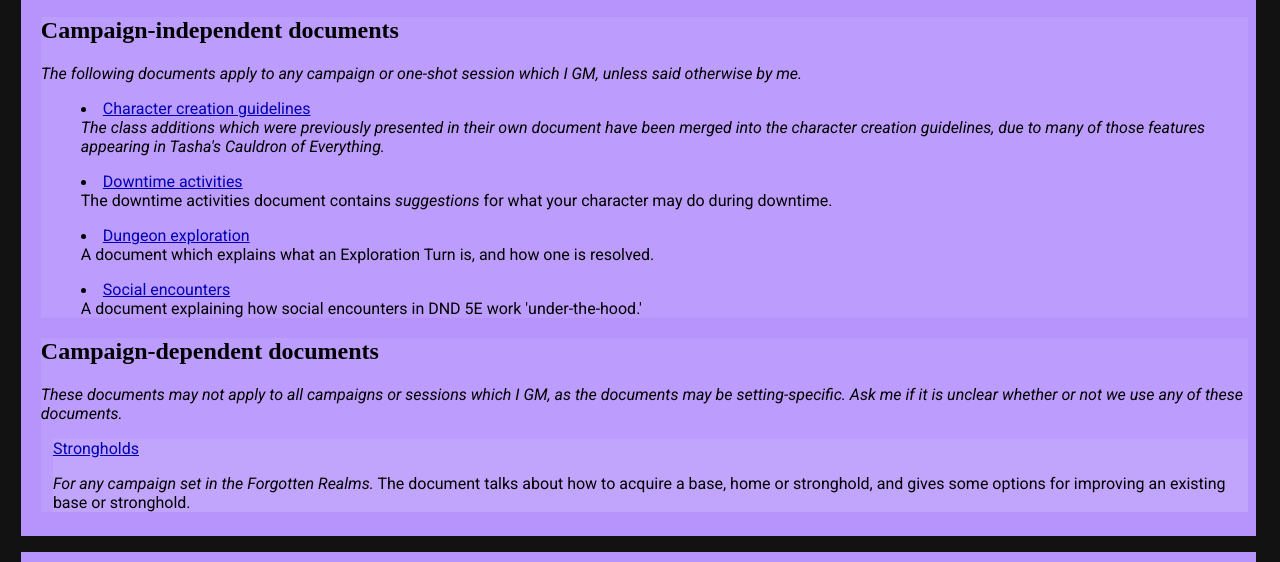
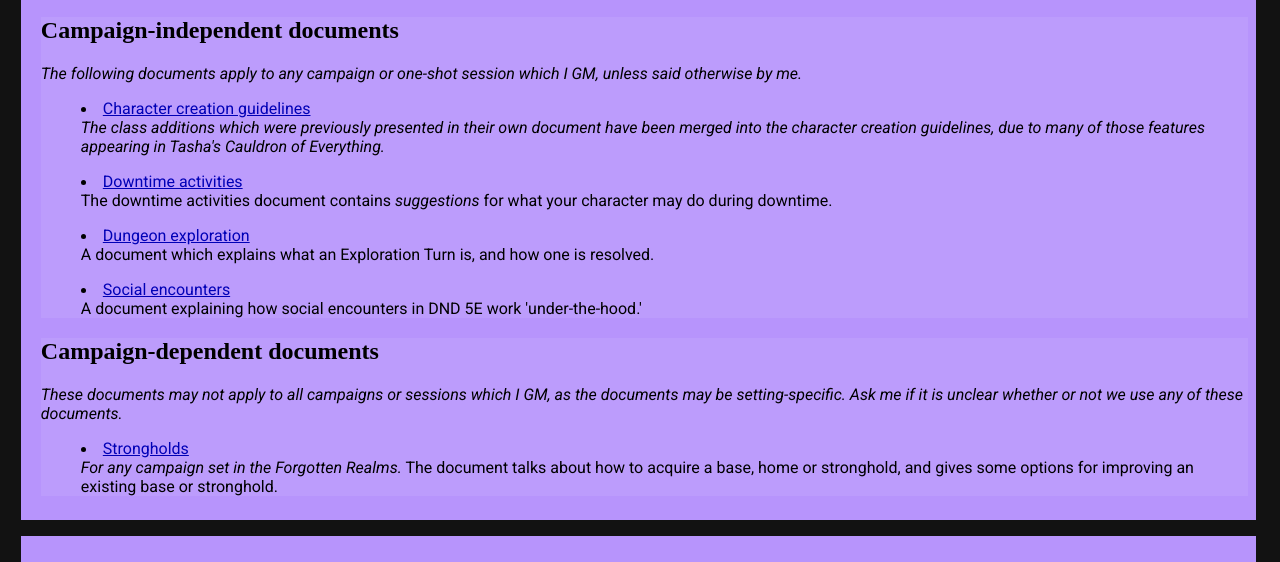
Before and after one commit to turtleheart/turtleheart.github.io, a plain HTML site: page index.html in a window 1280 px wide. Shown: the part 182-744 px from the top of the page. Drawn offline with nearby package versions, Linux system fonts and the light colour scheme.

Commit message:
small linkList fix

```diff
--- a/index.html
+++ b/index.html
@@ -61,10 +61,13 @@
     <div class="l1block"> <!-- DND 5e Campaign-dep docs start -->
         <h2 id="dnd-depCampaign-title"></h2>
         <p id="dnd-depCampaign-desc"></p>
-        <div class="l2block">
-            <a id="dnd-depCampaign-strongholds-link"></a>
-            <p id="dnd-depCampaign-strongholds-desc"></p>
-        </div>
+        <ul>
+            <li class="linkList">
+                <a id="dnd-depCampaign-strongholds-link"></a>
+                <br>
+                <span id="dnd-depCampaign-strongholds-desc"></span>
+            </li>
+        </ul>
     </div>
 </div> <!-- DND 5E end -->
 <div class="l0block textBlock"> <!-- ARoS start -->
```
